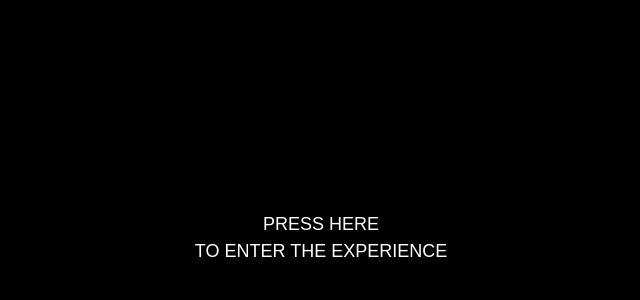
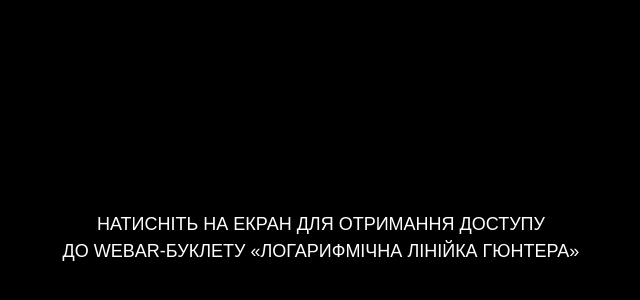
Before and after one commit to Cub1q/WebAR, a plain HTML site: page index.html in a window 1280 px wide. Shown: the part 162-462 px from the top of the page, without its empty margins (319-959 px from the left). Drawn offline with nearby package versions, Linux system fonts and the light colour scheme.

Commit message:
Changed by GitHub

```diff
--- a/index.html
+++ b/index.html
@@ -27,9 +27,9 @@
                 text-transform: uppercase; font-family: Arial, Helvetica, sans-serif; font-weight: 400; line-height: 1.5em; font-size: large; white-space: nowrap;
                 user-select: none; pointer-events: none;
             ">
-            Press here
+            Натисніть на екран для отримання доступу
             <br>
-            to enter the experience
+            до WebAR-буклету «Логарифмічна лінійка Гюнтера»
         </div>
     </div>
 
```
